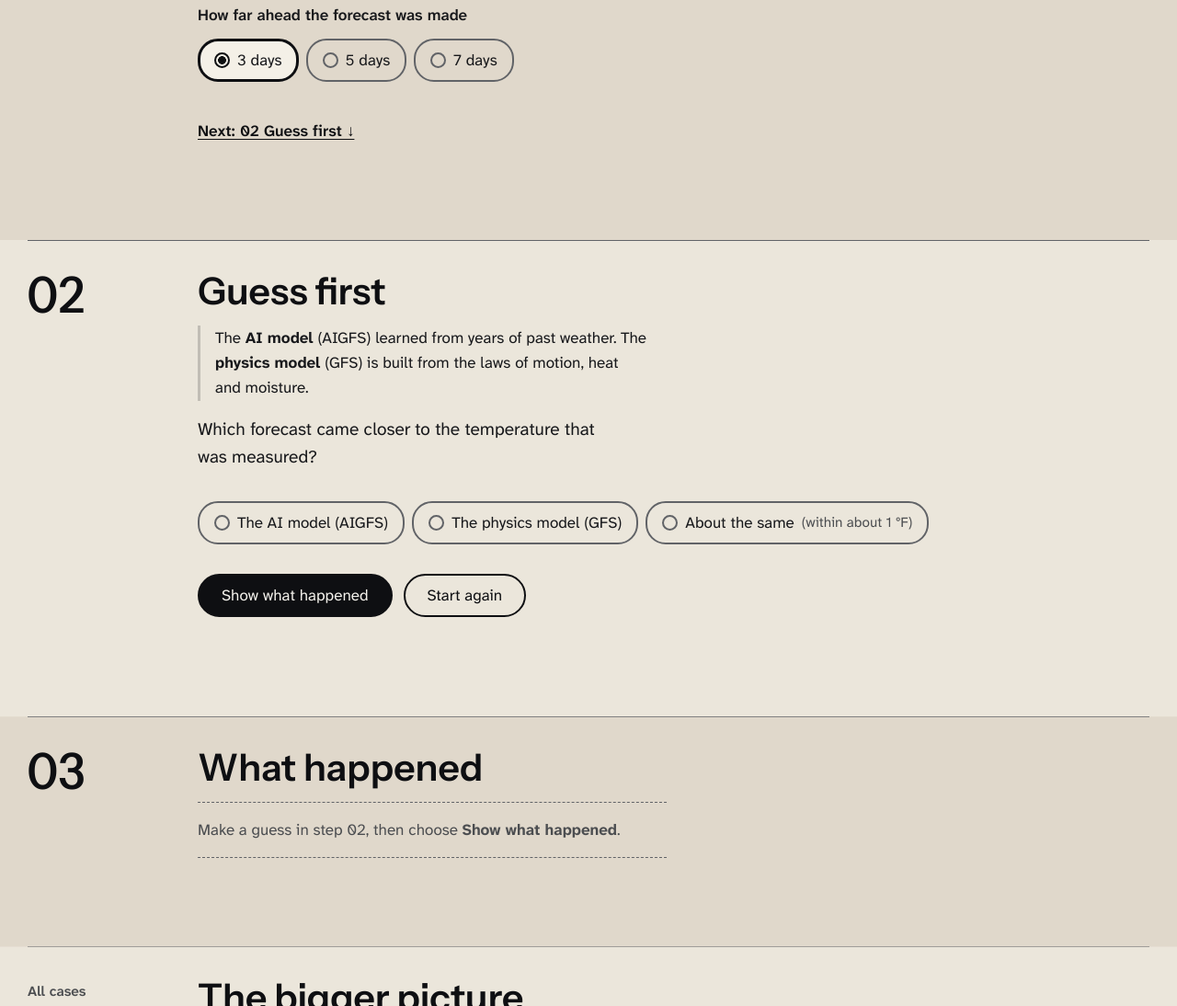
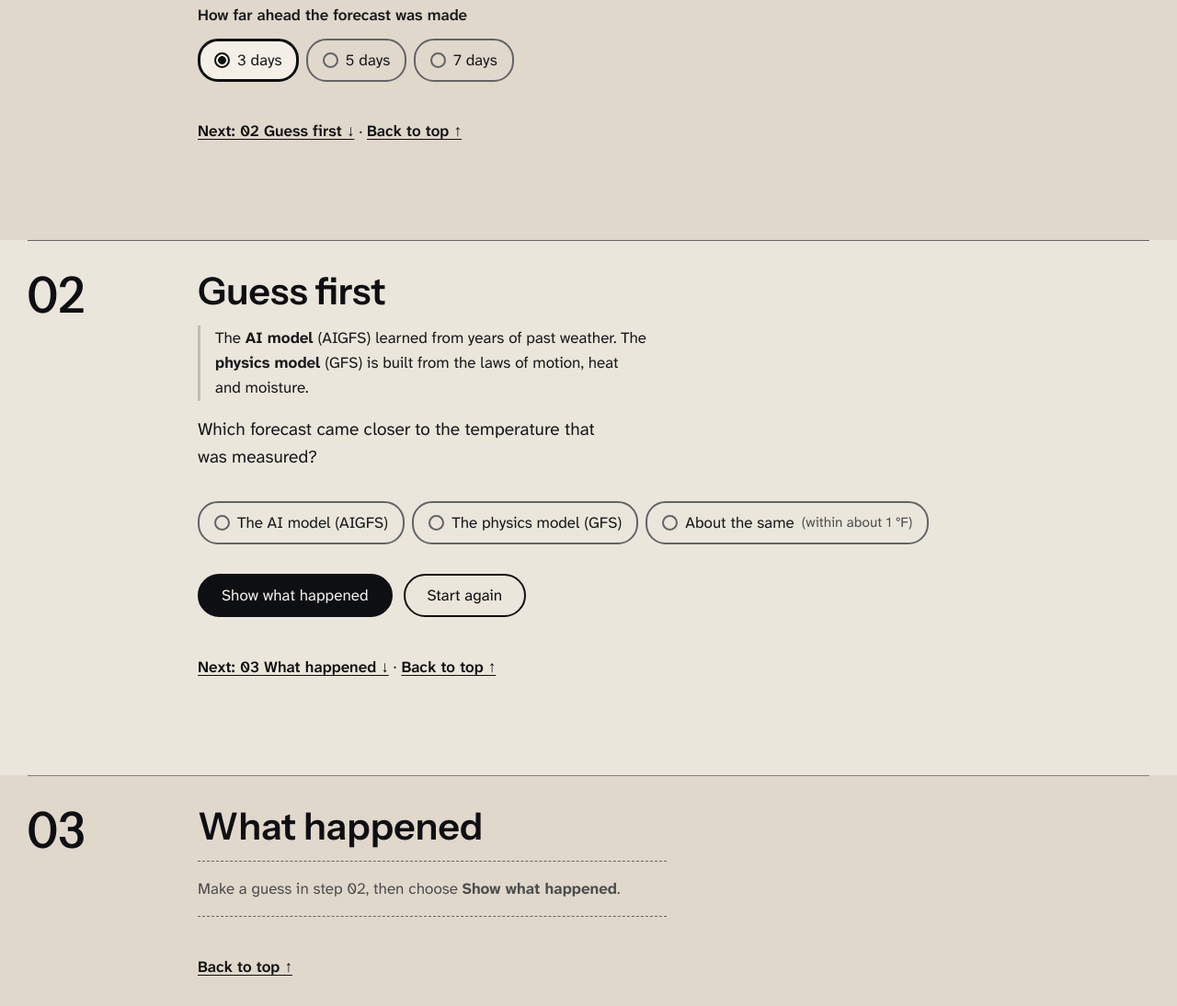
Before and after one commit to davidpetry-cloud/two-forecasts-one-sky, a plain HTML site: page site/index.html in a window 1280 px wide. Shown: the part 1719-2813 px from the top of the page at 92% size. Drawn offline with Linux system fonts and the light colour scheme.

Commit message:
ui: Back to top at the end of every section (David, 19 November 2026)
Co-Authored-By: Claude Opus 5.5 <noreply@anthropic.com>

```diff
--- a/site/app.js
+++ b/site/app.js
@@ -117,8 +117,8 @@
     '<li><svg viewBox="0 0 22 22"><circle cx="11" cy="11" r="8" fill="var(--paper)" stroke="var(--ai)" stroke-width="3"/></svg>AI model (AIGFS)</li>' +
     '<li><svg viewBox="0 0 22 22"><rect x="3" y="3" width="16" height="16" fill="var(--paper)" stroke="var(--phys)" stroke-width="3"/></svg>Physics model (GFS)</li></ul>';
 
-  var NEXT_AFTER_RESULT = '<p class="next"><a href="#h-pick">Try another case ↑</a> <span aria-hidden="true">·</span> <a href="#h-bigger">Next: the bigger picture ↓</a></p>';
-  var PLACEHOLDER = '<p class="placeholder">Make a guess in step 02, then choose <b>Show what happened</b>.</p>';
+  var NEXT_AFTER_RESULT = '<p class="next"><a href="#h-pick">Try another case ↑</a> <span aria-hidden="true">·</span> <a href="#h-bigger">Next: the bigger picture ↓</a> <span aria-hidden="true">·</span> <a href="#top">Back to top ↑</a></p>';
+  var PLACEHOLDER = '<p class="placeholder">Make a guess in step 02, then choose <b>Show what happened</b>.</p><p class="next"><a href="#top">Back to top ↑</a></p>';
 
   function resultHtml(r) {
     var city = CITIES.find(function (c) { return c.name === r.city; });
--- a/site/index.html
+++ b/site/index.html
@@ -69,7 +69,7 @@
         <legend>How far ahead the forecast was made</legend>
         <div class="choices" id="leads"></div>
       </fieldset>
-      <p class="next"><a href="#h-guess">Next: 02 Guess first ↓</a></p>
+      <p class="next"><a href="#h-guess">Next: 02 Guess first ↓</a> <span aria-hidden="true">·</span> <a href="#top">Back to top ↑</a></p>
     </div>
   </section>
 
@@ -88,6 +88,7 @@
         <button type="button" class="btn quiet" id="again">Start again</button>
       </div>
       <p class="hint" id="hint" role="status"></p>
+      <p class="next"><a href="#h-result">Next: 03 What happened ↓</a> <span aria-hidden="true">·</span> <a href="#top">Back to top ↑</a></p>
     </div>
   </section>
 
@@ -105,7 +106,7 @@
       <h2 id="h-bigger">The bigger picture</h2>
       <p class="sense" id="bigger-sense">One case says little. Here are all the cases with a measurement.</p>
       <div class="wide" id="bigger"></div>
-      <p class="next"><a href="#h-scen">Next: 04 Make a scenario ↓</a></p>
+      <p class="next"><a href="#h-scen">Next: 04 Make a scenario ↓</a> <span aria-hidden="true">·</span> <a href="#top">Back to top ↑</a></p>
     </div>
   </section>
 
```
